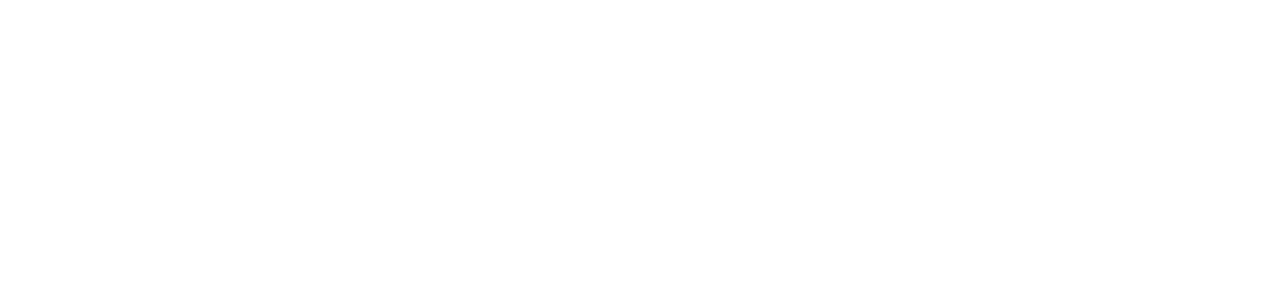
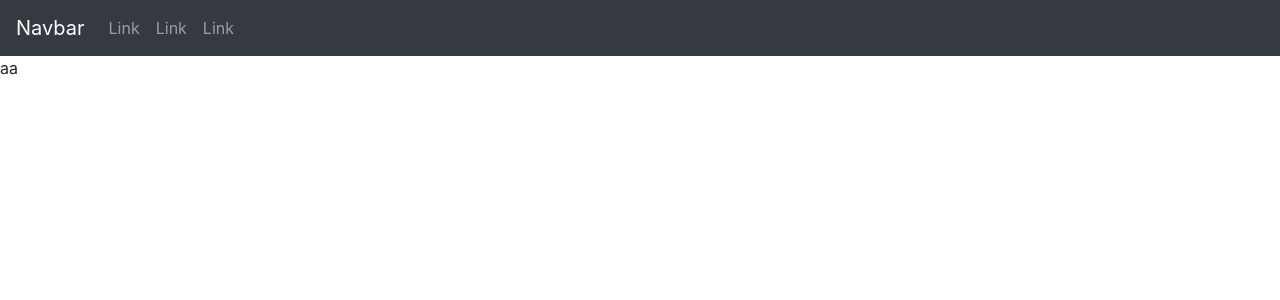
Before and after one commit to TateFowble/tatewbs_old, a React (Create React App) app: page / in a window 1280 px wide. Shown: the top 300 px of the page. Built offline with nearby package versions, Linux system fonts and the light colour scheme.

Commit message:
added start of navigation

```diff
--- a/package.json
+++ b/package.json
@@ -11,6 +11,7 @@
     "popper.js": "^1.16.1",
     "react": "^17.0.2",
     "react-dom": "^17.0.2",
+    "react-router-dom": "^5.2.0",
     "react-scripts": "4.0.3",
     "web-vitals": "^1.1.1"
   },
--- a/src/App.js
+++ b/src/App.js
@@ -1,10 +1,28 @@
-import logo from './logo.svg';
+import React, {
+  Component
+} from 'react';
+import {
+  HashRouter as Router,
+  // BrowserRouter as Router,
+  Switch,
+  Route
+} from 'react-router-dom'
+
 import './App.css';
+
+// Webpage imports
+import Navigation from './components/navigation/Navigation';
+import Homepage from './pages/Homepage';
 
 function App() {
   return (
-    <div>
-
+    <div id="tatewbs">
+      <Navigation />
+      <Router>
+        <Switch>
+          <Homepage />
+        </Switch>
+      </Router>
     </div>
   );
 }
--- /dev/null
+++ b/src/components/navigation/Navigation.js
@@ -0,0 +1,32 @@
+import React from 'react';
+
+
+
+
+function Navigation () {
+    return (
+        <div>
+            <nav class="navbar navbar-expand-md bg-dark navbar-dark">
+                <a class="navbar-brand" href="#">Navbar</a>
+                <button class="navbar-toggler" type="button" data-toggle="collapse" data-target="#collapsibleNavbar">
+                    <span class="navbar-toggler-icon"></span>
+                </button>
+                <div class="collapse navbar-collapse" id="collapsibleNavbar">
+                    <ul class="navbar-nav">
+                        <li class="nav-item">
+                            <a class="nav-link" href="#">Link</a>
+                        </li>
+                        <li class="nav-item">
+                            <a class="nav-link" href="#">Link</a>
+                        </li>
+                        <li class="nav-item">
+                            <a class="nav-link" href="#">Link</a>
+                        </li>
+                    </ul>
+                </div>
+            </nav>
+        </div>
+    )
+}
+
+export default Navigation;
--- /dev/null
+++ b/src/pages/Homepage.js
@@ -0,0 +1,13 @@
+import React from 'react';
+
+
+
+function Homepage () {
+    return (
+        <div>
+                aa
+        </div>
+    )
+}
+
+export default Homepage;
```
Also changed, not shown: 1 other file (tests, documents, lock files or other folders).
